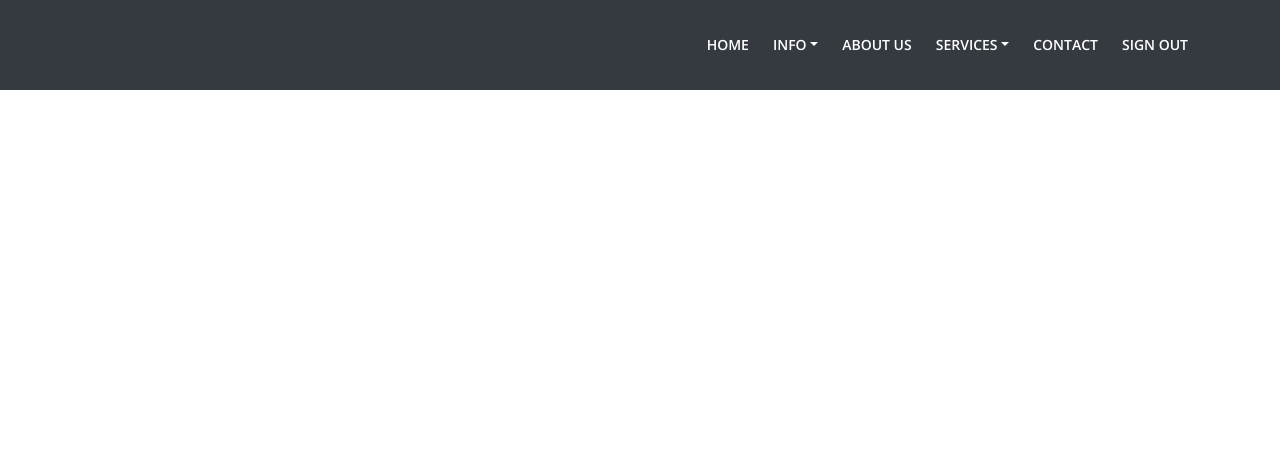
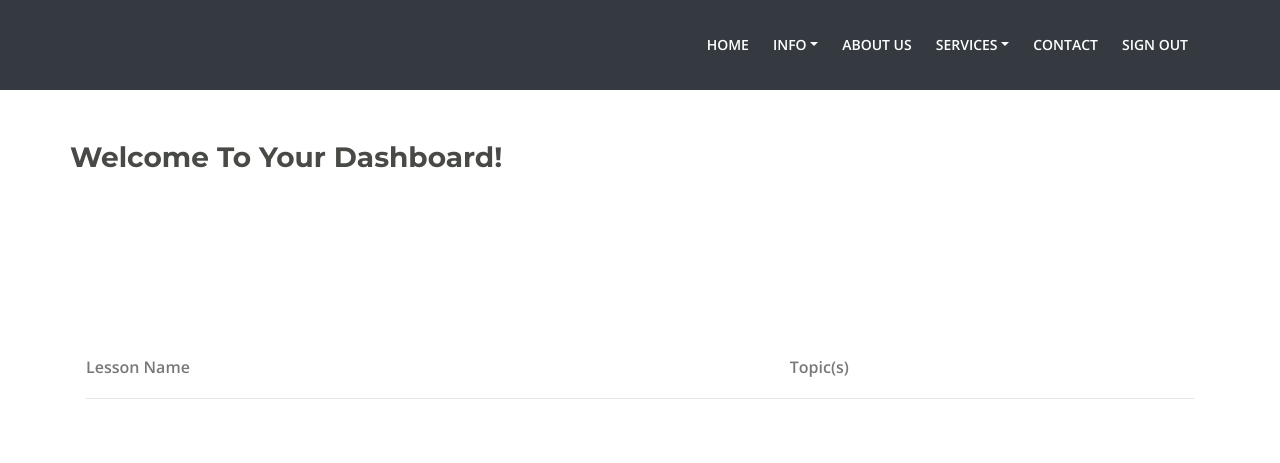
Before and after one commit to Leesha-Noble-Souls/ParentTrainingApp, a Django app: page /dashboard/ in a window 1280 px wide. Shown: the top 463 px of the page. Run offline with Django 3.2, Linux system fonts and the light colour scheme; the visitor is signed in with stand-in values (Sample User, id 1); data that the repository does not hold is empty; some libraries are stand-ins or nearby versions.

Commit message:
Show topics with lesson plans on dashboard

```diff
--- a/dashboard/views.py
+++ b/dashboard/views.py
@@ -9,5 +9,5 @@ def dashboard(request):
     available_plans = []
     for plan in LessonPlan.objects.all():
         if current_user in plan.assigned_users.all():
-            available_plans.append({"name": plan.title, "id" : plan.id})
+            available_plans.append({"name": plan.title, "id" : plan.id, "topics" : plan.topics.all()})
     return render(request, "dashboard/index.html", {"available_plans" : available_plans})
--- a/templates/dashboard/index.html
+++ b/templates/dashboard/index.html
@@ -3,16 +3,43 @@
 
 {% block content %}
 
-    <!-- Intro -->
+<div id="intro" class="basic-1">
+    <div class="container">
+        <div class="row align-items-center">
+
+                <div class="text-container">
+                    <h2>Welcome To Your Dashboard!</h2>
+                    <!-- <p>You can access lesson plans either by topic or by the date in which they were assigned.</p> -->
+                </div>
+
+        </div>
+    </div>
+</div>
     <div id="intro" class="basic-1">
         <div class="container">
-            {% for plan in available_plans %}
-            <li>
-                <a href="{% url 'lessonPlans:detail' plan.id %}">{{plan.name}}</a>
-            </li>
-            {% endfor %}
-        </div> <!-- end of container -->
-    </div> <!-- end of basic-1 -->
-    <!-- end of intro -->
+            <table style="width: 100%;">
+                <tr>
+                    <th>Lesson Name</th>
+                    <th>Topic(s)</th>
+                </tr>
+                <tr>
+                    <td colspan="2" class="divider"><hr /></td>
+                </tr>
+                {% for plan in available_plans %}
+                <tr>
+                    <th><a href="{% url 'lessonPlans:detail' plan.id %}">{{plan.name}}</a></th>
+                    <th>
+                        {% for topic in plan.topics %}
+                        {{ topic }}
+                        {% endfor %}
+                    </th>
+                </tr>
+
+                {% endfor %}
+            </table>
+
+        </div>
+    </div>
+
 
 {% endblock %}
```
